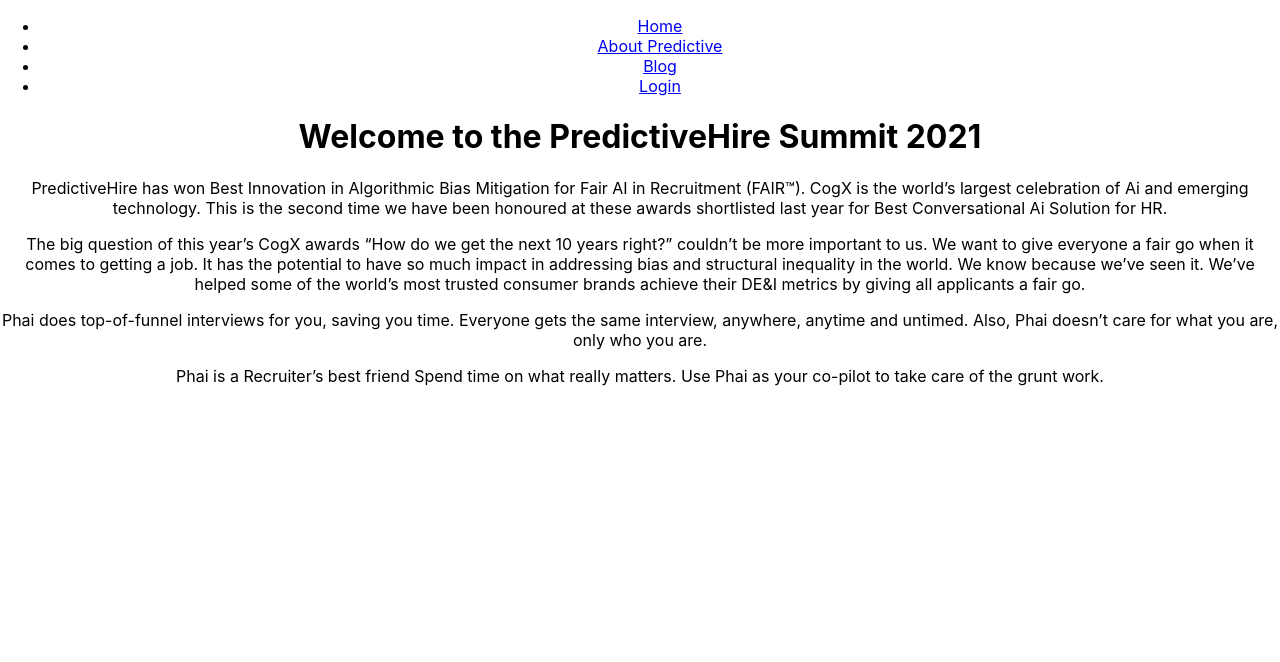
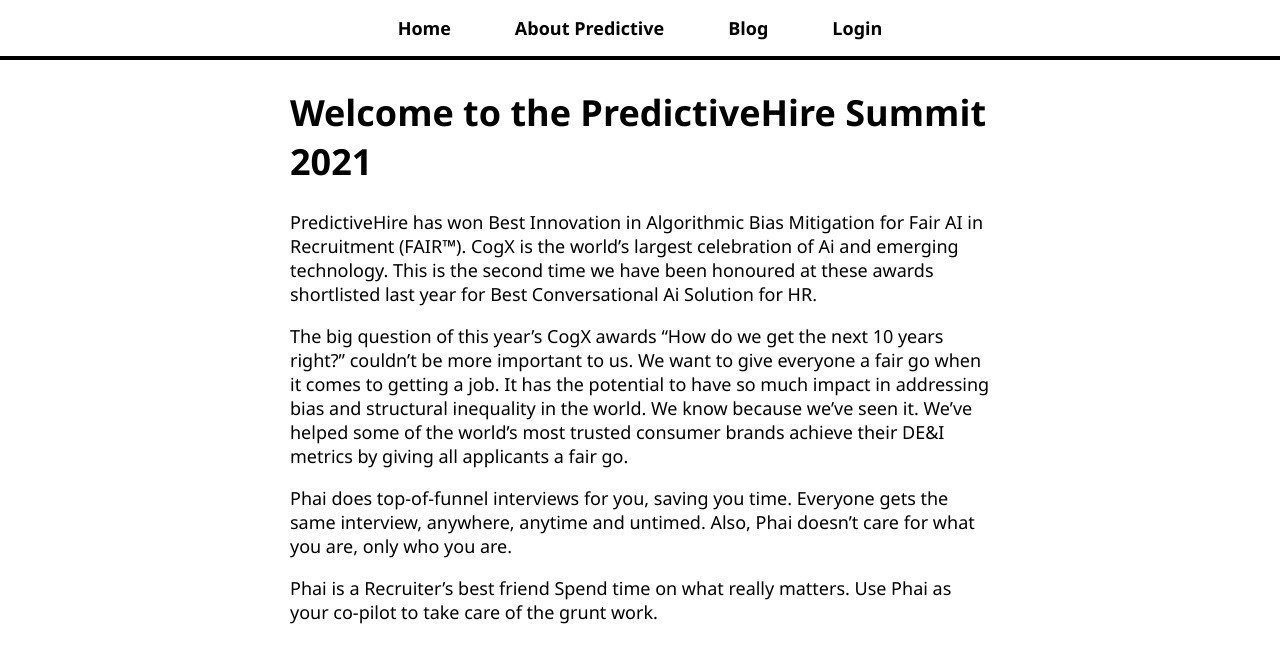
Before and after one commit to yangcodes/predictive-menu-code-test, a React (Create React App) app: page / in a window 1280 px wide. Shown: the top 662 px of the page. Built offline with nearby package versions, Linux system fonts and the light colour scheme.

Commit message:
added basic css for the static pages

```diff
--- a/src/App.css
+++ b/src/App.css
@@ -1,38 +1,43 @@
-.App {
-  text-align: center;
+body {
+  font-family: "Segoe UI", Tahoma, Geneva, Verdana, sans-serif;
+  font-size: 18px;
 }
 
-.App-logo {
-  height: 40vmin;
-  pointer-events: none;
+nav {
+  border-bottom: 4px solid black;
+  text-align: center;
+  position: fixed;
+  top: 0;
+  width: 100%;
+  background: white;
 }
 
-@media (prefers-reduced-motion: no-preference) {
-  .App-logo {
-    animation: App-logo-spin infinite 20s linear;
-  }
+nav ul {
+  list-style-type: none;
+  margin: 0;
+  padding: 0;
 }
 
-.App-header {
-  background-color: #282c34;
-  min-height: 100vh;
-  display: flex;
-  flex-direction: column;
-  align-items: center;
-  justify-content: center;
-  font-size: calc(10px + 2vmin);
+nav li {
+  display: inline-block;
+  padding-top: 16px;
+  padding-bottom: 16px;
+}
+
+nav a {
+  text-decoration: none;
+  color: black;
+  font-weight: bold;
+  padding: 16px 32px;
+}
+
+nav a:hover {
+  background: black;
   color: white;
 }
 
-.App-link {
-  color: #61dafb;
+#page-body {
+  max-width: 700px;
+  margin: auto;
+  padding-top: 64px;
 }
-
-@keyframes App-logo-spin {
-  from {
-    transform: rotate(0deg);
-  }
-  to {
-    transform: rotate(360deg);
-  }
-}
--- a/src/App.js
+++ b/src/App.js
@@ -13,11 +13,13 @@
     <Router>
       <div className="App">
         <NavBar />
-        <Route path="/" component={HomePage} exact />
-        <Route path="/about" component={AboutPage} />
-        <Route path="/blog-list" component={BlogList} />
-        <Route path="/blog" component={BlogPage} />
-        <Route path="/login" component={LoginPage} />
+        <div id="page-body">
+          <Route path="/" component={HomePage} exact />
+          <Route path="/about" component={AboutPage} />
+          <Route path="/blog-list" component={BlogList} />
+          <Route path="/blog" component={BlogPage} />
+          <Route path="/login" component={LoginPage} />
+        </div>
       </div>
     </Router>
   );
```
